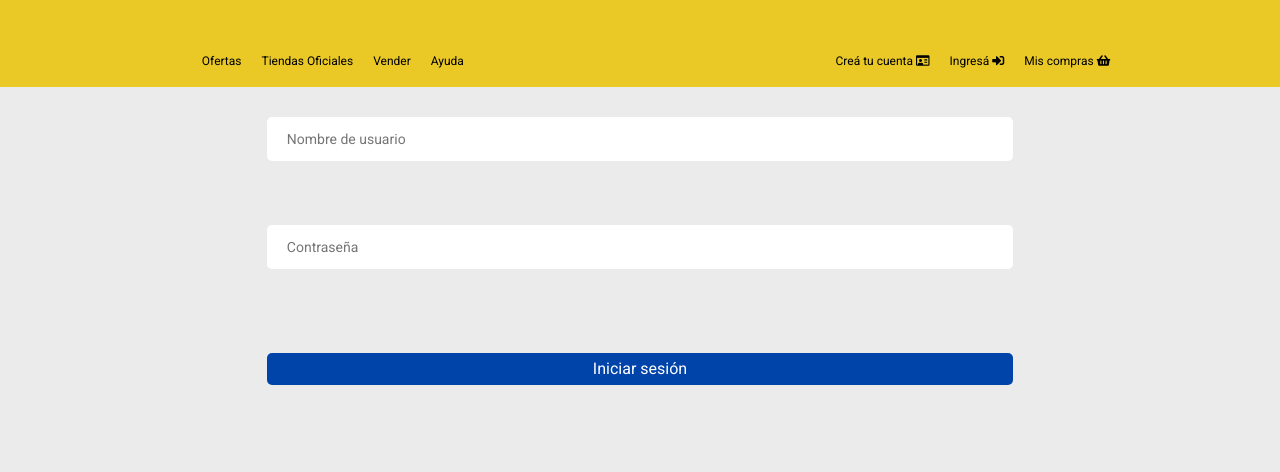
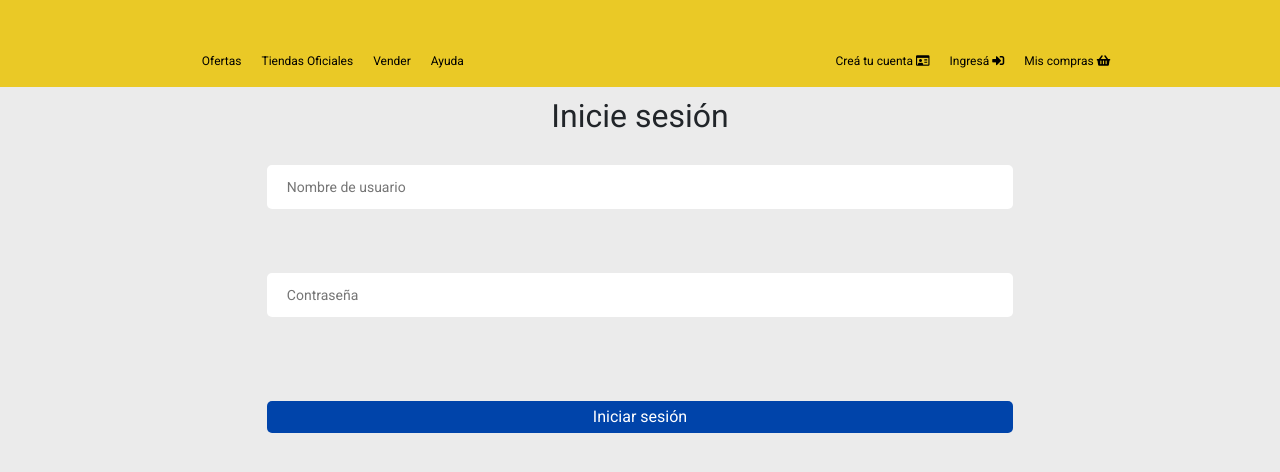
Before and after one commit to carlos8788/mercadoLiebreDH, a website: page views/login.html in a window 1280 px wide. Shown: the part 190-662 px from the top of the page. Drawn offline with nearby package versions, Linux system fonts and the light colour scheme; files that its build step writes are made by us from their sources; files whose address does not match are found by name.

Commit message:
title in login and register

```diff
--- a/views/login.html
+++ b/views/login.html
@@ -41,6 +41,7 @@
     </header>
     <main class="main__container__form">
         <section class="section__form">
+            <h2>Inicie sesión</h2>
             <form class="form_login">
 
                 <input type="text" id="username" name="username" placeholder="Nombre de usuario"><br>
```
Also changed, not shown: views/register.html (+1 -1 lines).
